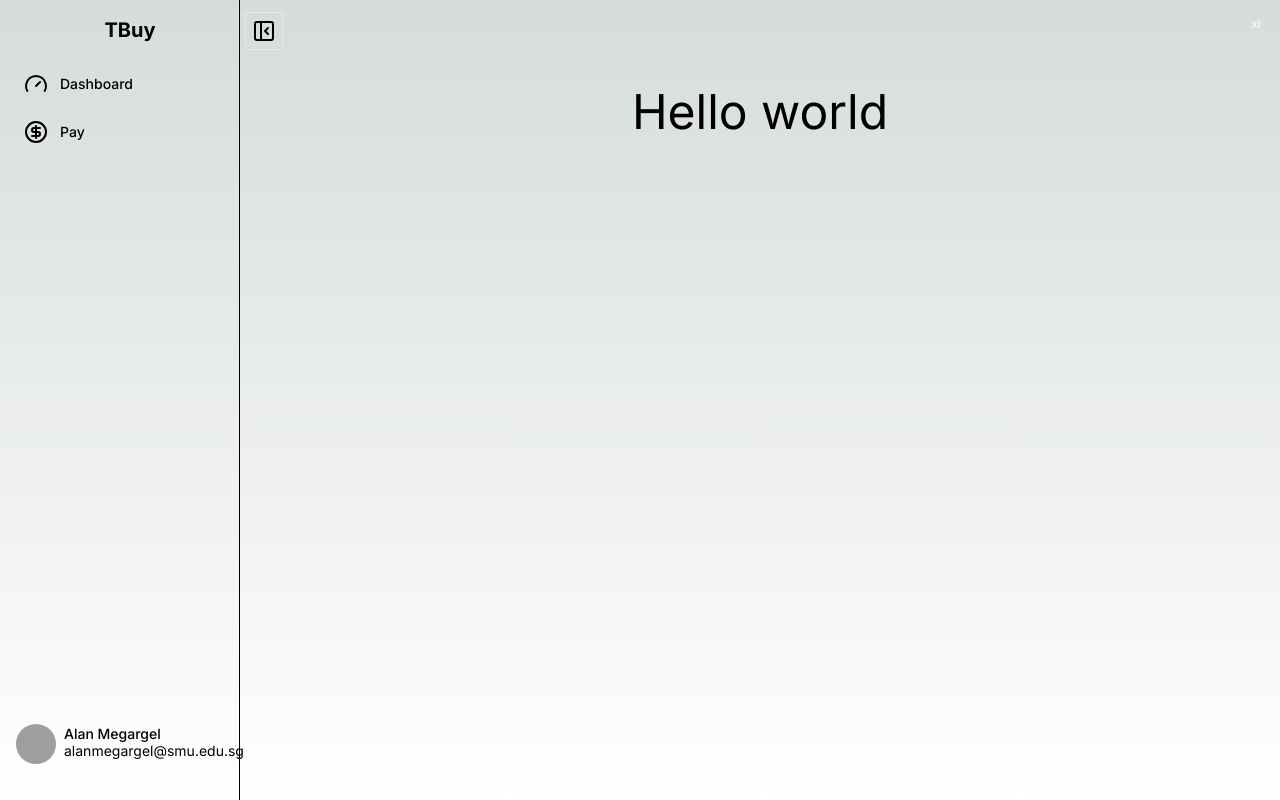
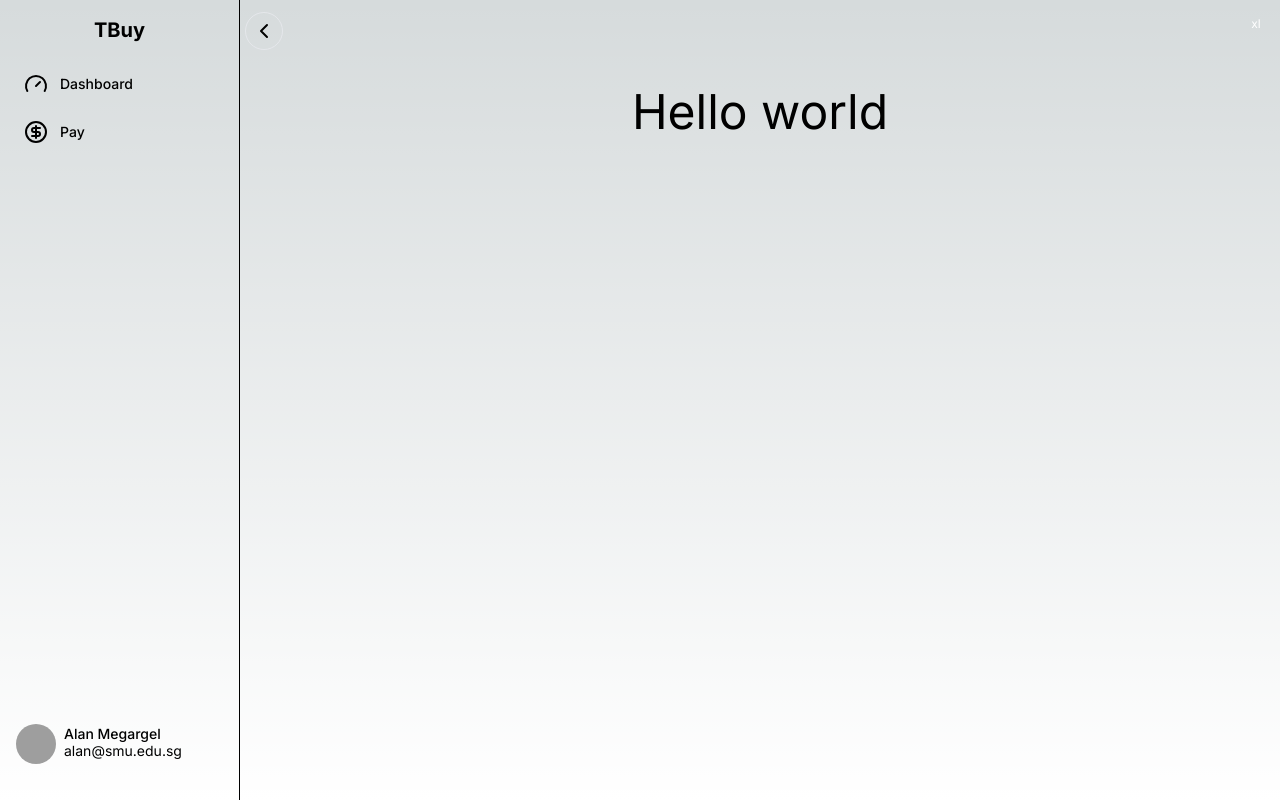
Before and after one commit to is444-ay2324t1/bnpl-nextjs, a Next.js app: page / in a window 1280 px wide. Built offline with nearby package versions, Linux system fonts and the light colour scheme; grey boxes are pictures that could not be loaded.

Commit message:
style: update styling

```diff
--- a/src/components/Sidebar.tsx
+++ b/src/components/Sidebar.tsx
@@ -5,9 +5,8 @@ import { cn } from "@/utils/cn";
 import {
   CircleDollarSign,
   Gauge,
-  PanelLeftOpen,
-  PanelLeftClose,
-  Star,
+  ChevronRight,
+  ChevronLeft,
 } from "lucide-react";
 import { MenuButton } from "./Menu";
 import SidebarItem from "./SidebarItem";
@@ -37,16 +36,16 @@ const Sidebar = () => {
           open ? "w-60" : "w-fit"
         } relative hidden content-between border-r border-border bg-muted p-2 pb-8 duration-300 sm:grid`}
       >
-        <PanelLeftOpen
+        <ChevronRight
           className={cn(
-            "absolute -right-11 top-3 h-auto w-fit cursor-pointer rounded-md border p-1.5 text-primary hover:bg-muted",
+            "absolute -right-11 top-3 h-auto w-fit cursor-pointer rounded-3xl border p-1.5 text-primary hover:bg-muted",
             { hidden: open }
           )}
           onClick={() => setOpen(!open)}
         />
-        <PanelLeftClose
+        <ChevronLeft
           className={cn(
-            "absolute -right-11 top-3 h-auto w-fit cursor-pointer rounded-md border p-1.5 text-primary hover:bg-muted",
+            "absolute -right-11 top-3 h-auto w-fit cursor-pointer rounded-3xl border p-1.5 text-primary hover:bg-muted",
             { hidden: !open }
           )}
           onClick={() => setOpen(!open)}
@@ -72,7 +71,7 @@ const Sidebar = () => {
             <Avatar>
               <AvatarImage src="/avatars/01.png" />
               <AvatarFallback className="border-2 bg-primary-foreground">
-                OM
+                A
               </AvatarFallback>
             </Avatar>
             {open ? (
@@ -80,9 +79,7 @@ const Sidebar = () => {
                 <p className="text-sm font-medium leading-none">
                   Alan Megargel
                 </p>
-                <p className="text-sm text-muted-foreground">
-                  alanmegargel@smu.edu.sg
-                </p>
+                <p className="text-sm text-muted-foreground">alan@smu.edu.sg</p>
               </div>
             ) : null}
           </div>
```
